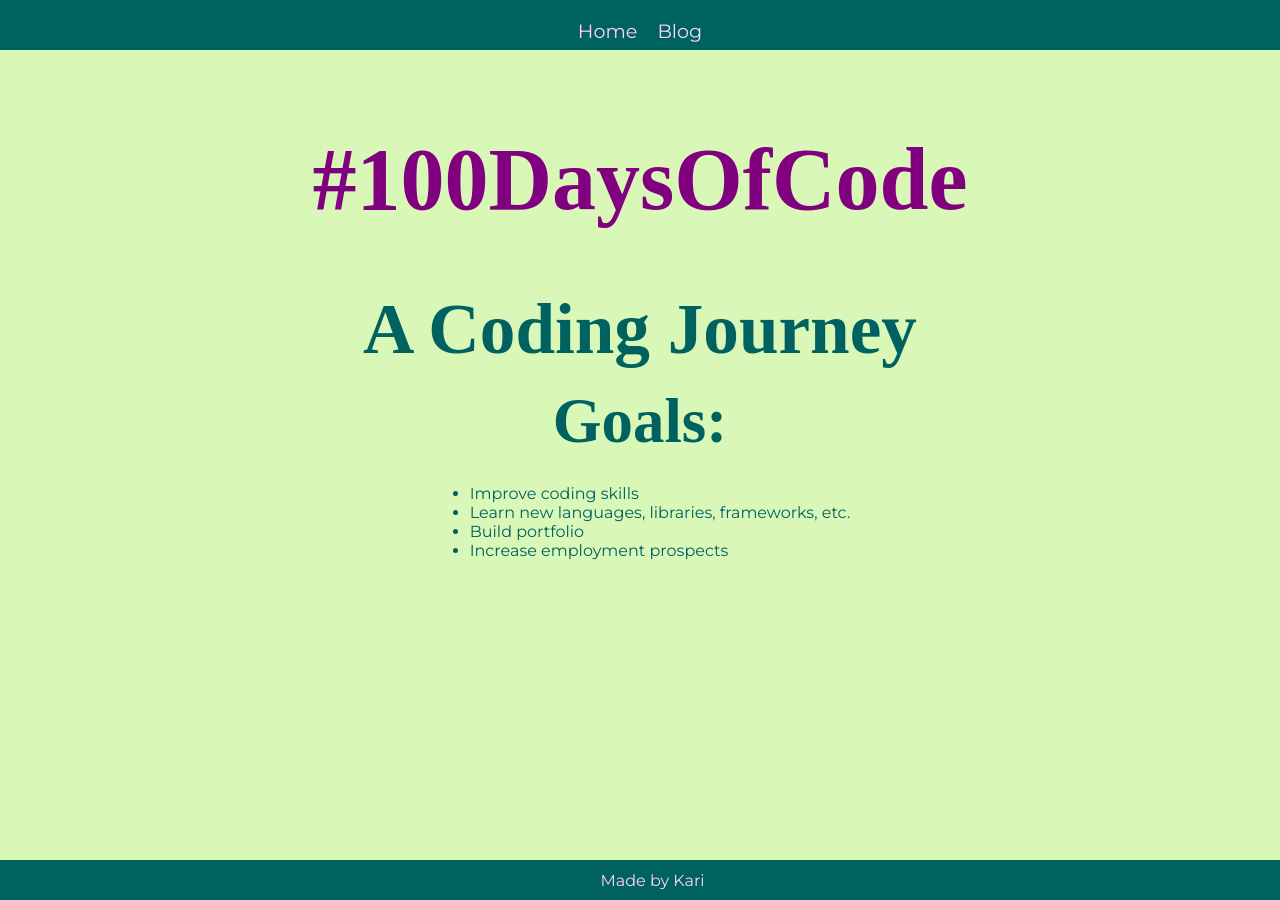
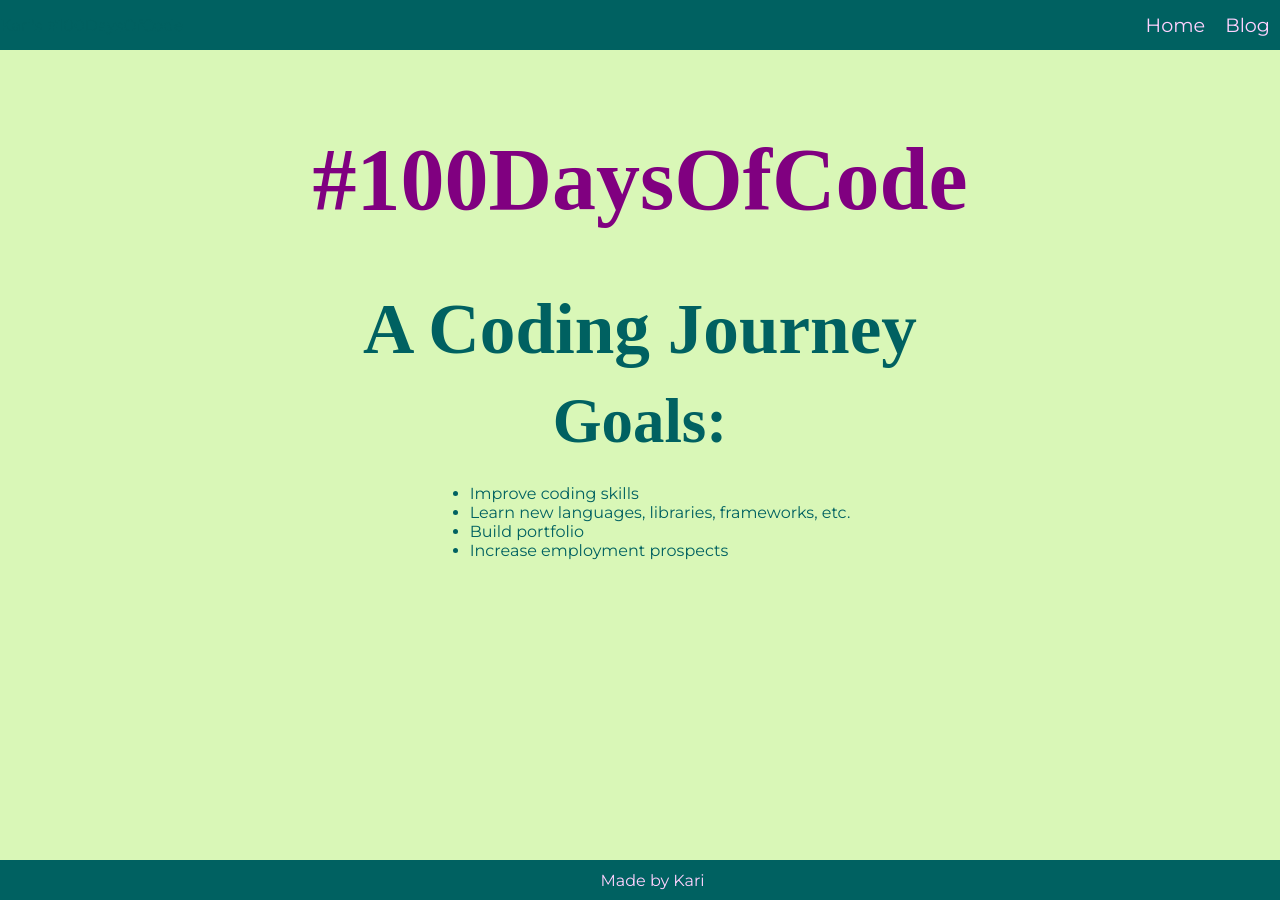
Before and after one commit to KJLarson/100-days, a Jekyll site: the page built from index.html, in a window 1280 px wide. Built offline with Jekyll 4.4.1, drawn with Linux system fonts in a browser that asks for light colours; some web fonts are replaced.

Commit message:
Add flex to header

```diff
--- a/css/main.css
+++ b/css/main.css
@@ -60,6 +60,9 @@ header {
 	height: 50px;
 	width: 100%;
 	margin: 0;
+	display: flex;
+	justify-content: space-between;
+	align-items: center;
 }
 
 nav {
```
